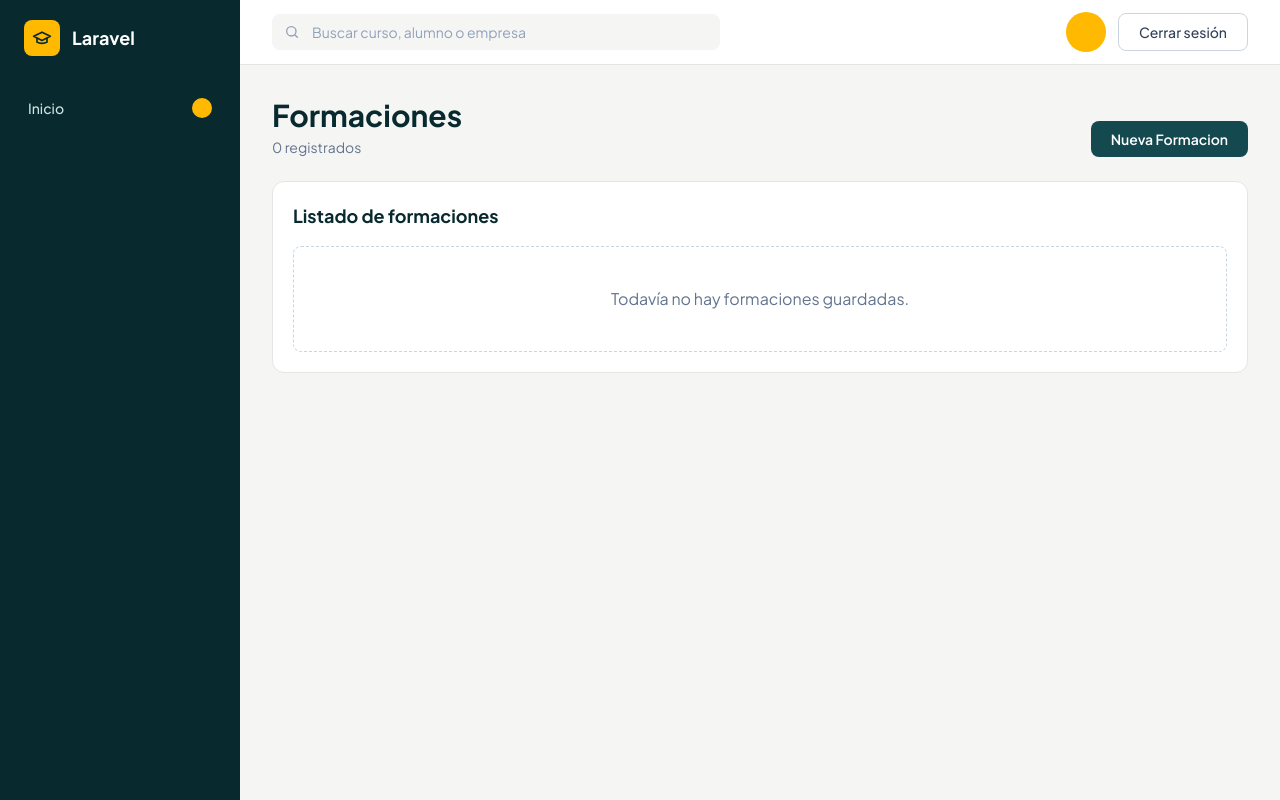
After one commit to javierjurado-ai/proyect, a Laravel app: template resources/views/formacion/index.blade.php in a window 1280 px wide. The commit adds this page. Run offline with Laravel 12, Linux system fonts and the light colour scheme; the template is opened without the code that fills it, so the values that code supplies are empty; parts of the project's set-up code (start-up, migrations or seed data) failed here and were passed over.

Commit message:
creado formacion index
creado formacion y modificado la tabla

```diff
--- a/resources/views/curso/index.blade.php
+++ b/resources/views/curso/index.blade.php
@@ -8,7 +8,7 @@
         <x-slot:acciones>
             <a href="{{ route('curso.crearFormulario') }}"
                class="inline-flex items-center rounded-lg bg-marca-800 px-5 py-2 text-sm font-semibold text-white hover:bg-marca-900">
-                + Nuevo curso
+                Nuevo curso
             </a>
         </x-slot:acciones>
     </x-interfaz.panel.cabecera>
--- /dev/null
+++ b/resources/views/formacion/index.blade.php
@@ -0,0 +1,30 @@
+@php
+    $total = method_exists($formaciones, 'total') ? $formaciones->total() : $formaciones->count();
+@endphp
+
+<x-interfaz.layout.app titulo="Formaciones" :rol="$rol" :usuario="$nombre" :contadores="$contadores ?? []">
+
+    <x-interfaz.panel.cabecera titulo="Formaciones" subtitulo="{{ $total }} registrados">
+        <x-slot:acciones>
+            <a href="{{ route('formacion.crearFormulario') }}"
+               class="inline-flex items-center rounded-lg bg-marca-800 px-5 py-2 text-sm font-semibold text-white hover:bg-marca-900">
+                Nueva Formacion
+            </a>
+        </x-slot:acciones>
+    </x-interfaz.panel.cabecera>
+
+    @if (session('ok'))
+        <div class="mb-6 rounded-lg border border-green-300 bg-green-50 px-4 py-3 text-sm text-green-800">
+            {{ session('ok') }}
+        </div>
+    @endif
+
+    <x-interfaz.panel.tarjeta titulo="Listado de formaciones">
+        @include('formacion.tabla')
+
+        @if (method_exists($formaciones, 'links'))
+            <div class="mt-4">{{ $formaciones->links() }}</div>
+        @endif
+    </x-interfaz.panel.tarjeta>
+
+</x-interfaz.layout.app>
--- a/resources/views/formacion/tabla.blade.php
+++ b/resources/views/formacion/tabla.blade.php
@@ -1,72 +1,32 @@
-<!DOCTYPE html>
-<html lang="es">
-
-<head>
-    <meta charset="UTF-8">
-    <meta name="viewport" content="width=device-width, initial-scale=1.0">
-    <title>Formaciones</title>
-    <script>
-        const expira = Number(sessionStorage.getItem('expira'));
-
-        if (!token || Date.now() / 1000 > expira) {
-            sessionStorage.clear();
-            window.location.href = '/persona/iniciarSesion';
-        }
-    </script>
-    <script src="https://cdn.jsdelivr.net/npm/@tailwindcss/browser@4"></script>
-</head>
-
-<body class="min-h-screen bg-slate-100 px-4 py-10">
-    <x-tabla.tarjeta titulo="Formaciones" subtitulo="{{ $formaciones->total() }} registradas">
-        <x-slot:acciones>
-            <a href="{{ route('formacion.crearFormulario') }}"
-               class="inline-flex items-center rounded-lg bg-blue-600 px-5 py-2 font-medium text-white hover:bg-blue-700">
-                + Nueva formación
-            </a>
-        </x-slot:acciones>
-
-        @if (session('ok'))
-            <div class="mb-6 rounded-lg border border-green-300 bg-green-50 px-4 py-3 text-sm text-green-800">
-                {{ session('ok') }}
-            </div>
-        @endif
-
 <x-tabla.tabla vacio="Todavía no hay formaciones guardadas."
-            :columnas="['Nombre', ['Código acción', 'right'], 'Modalidad', 'Sector', ['Horas', 'right'], ['Activo', 'center']]">
-            @foreach ($formaciones as $f)
-                <tr class="hover:bg-slate-50">
-                    <td class="px-4 py-3 font-medium text-slate-800">{{ $f->nombre }}</td>
-                    <td class="px-4 py-3 text-right font-mono text-slate-700">{{ $f->codigo_accion }}</td>
-                    <td class="px-4 py-3 text-slate-700">
+    :columnas="['Código acción', 'Nombre', 'Modalidad', 'Sector', 'Horas', 'Activo']">
+    @foreach ($formaciones as $formacion)
         @php
-                            $colores = [
+            $modalidad = $formacion->modalidad->value ?? $formacion->modalidad;
+            $colorModalidad = match (strtoupper((string) $modalidad)) {
                 'PRESENCIAL'    => 'bg-blue-100 text-blue-800',
-                                'TELEFORMACION' => 'bg-purple-100 text-purple-800',
+                'TELEFORMACION' => 'bg-violet-100 text-violet-800',
                 'MIXTA'         => 'bg-amber-100 text-amber-800',
-                            ];
-                            $valor = $f->modalidad?->value;
+                default         => 'bg-stone-100 text-slate-700',
+            };
         @endphp
-                        @if ($valor)
-                            <span class="rounded-full px-2 py-0.5 text-xs font-medium {{ $colores[$valor] ?? 'bg-slate-100 text-slate-700' }}">
-                                {{ ucfirst(strtolower($valor)) }}
+        <tr class="hover:bg-stone-50">
+            <td class="px-4 py-3 font-mono text-slate-700">{{ $formacion->codigo_accion }}</td>
+            <td class="px-4 py-3 font-semibold text-slate-900">{{ $formacion->nombre }}</td>
+            <td class="px-4 py-3">
+                @if ($modalidad)
+                    <span class="rounded-full px-2.5 py-0.5 text-xs font-semibold {{ $colorModalidad }}">
+                        {{ \Illuminate\Support\Str::ucfirst(\Illuminate\Support\Str::lower($modalidad)) }}
                     </span>
                 @endif
             </td>
-                    <td class="px-4 py-3 text-slate-700">{{ $f->sector ?? '—' }}</td>
-                    <td class="px-4 py-3 text-right text-slate-700">{{ $f->horas_totales ?? '—' }}</td>
-                    <td class="px-4 py-3 text-center">
-                        @if ($f->activo)
-                            <span class="rounded-full bg-green-100 px-2 py-0.5 text-xs font-medium text-green-800">Sí</span>
-                        @else
-                            <span class="rounded-full bg-slate-100 px-2 py-0.5 text-xs font-medium text-slate-600">No</span>
-                        @endif
+            <td class="px-4 py-3 text-slate-700">{{ $formacion->sector ?? '—' }}</td>
+            <td class="px-4 py-3 whitespace-nowrap text-slate-700">{{ $formacion->horas_totales ?? '—' }}</td>
+            <td class="px-4 py-3">
+                <span class="rounded-full px-2.5 py-0.5 text-xs font-semibold {{ $formacion->activo ? 'bg-green-100 text-green-800' : 'bg-stone-100 text-slate-600' }}">
+                    {{ $formacion->activo ? 'Sí' : 'No' }}
+                </span>
             </td>
         </tr>
     @endforeach
 </x-tabla.tabla>
-
-        <div class="mt-4">{{ $formaciones->links() }}</div>
-    </x-tabla.tarjeta>
-</body>
-
-</html>
```
Also changed, not shown: app/Http/Controllers/FormacionController.php (+24 -2 lines). Lines whose indentation alone changed are shown as unchanged.
